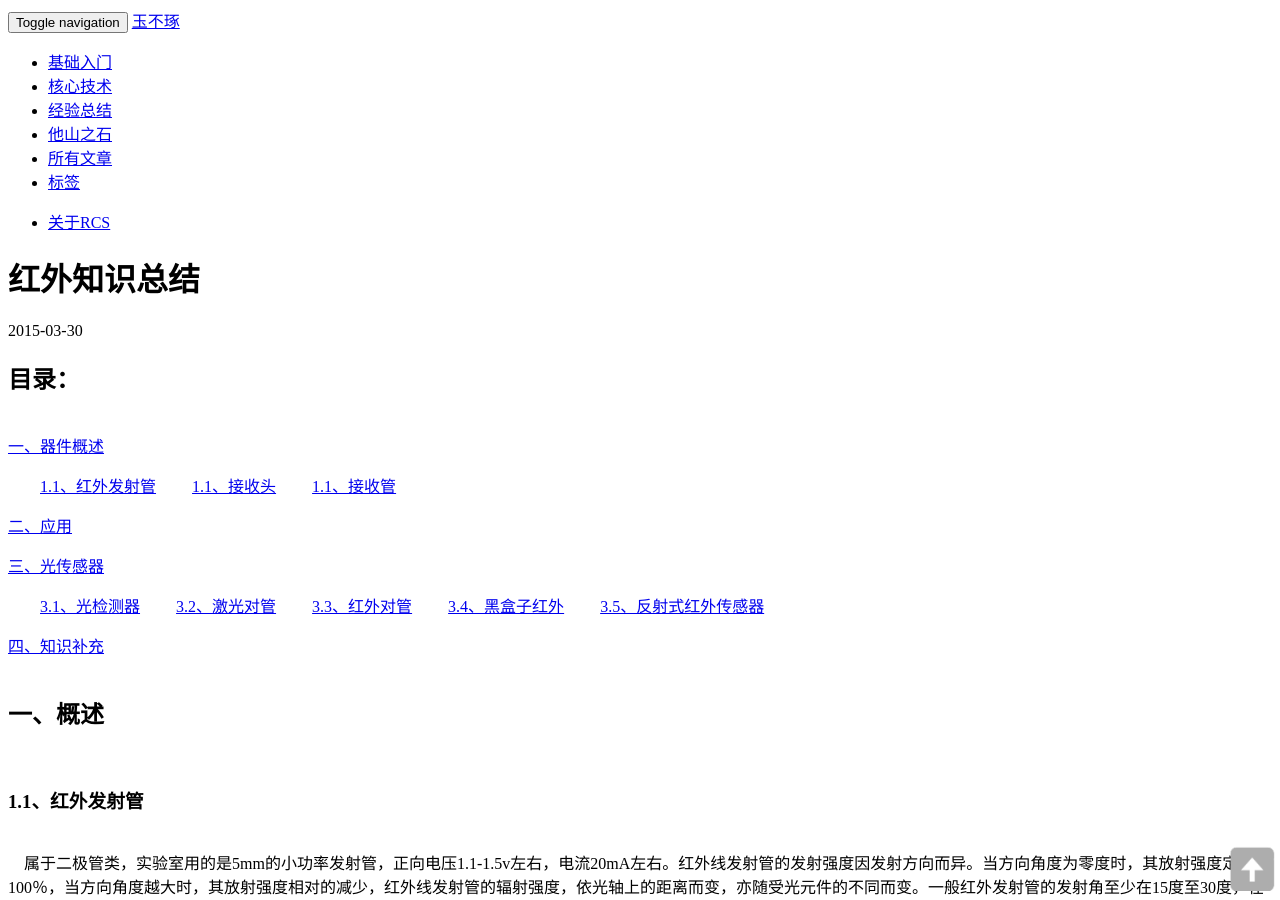
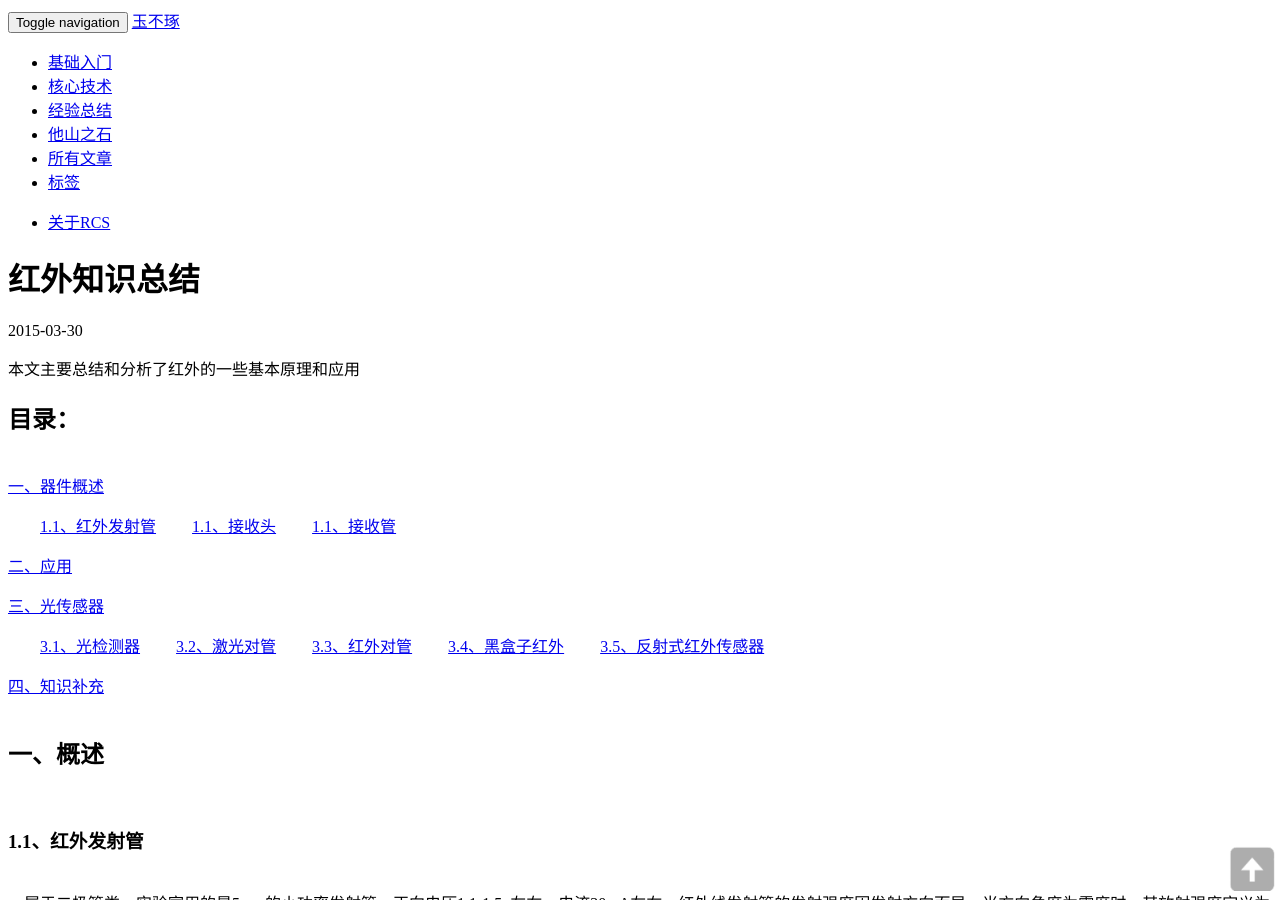
Before and after one commit to RCSTech/RCSTech.github.io, a Jekyll site: the page built from _posts/2015-03-30-Infrared-knowledge-summary.md, in a window 1280 px wide and 900 px high. Built offline with Jekyll 4.4.1, drawn with Linux system fonts in a browser that asks for light colours; nearby versions of some CDN libraries; comment, search, counter and statistics services are not loaded.

Commit message:
添加了“阅读全文”

```diff
--- a/_posts/2015-03-30-Infrared-knowledge-summary.md
+++ b/_posts/2015-03-30-Infrared-knowledge-summary.md
@@ -13,6 +13,8 @@
   - 对管
 ---
 
+本文主要总结和分析了红外的一些基本原理和应用
+<!--more-->
 ##目录：
 <br>
 [一、器件概述](#一、器件概述)
```
